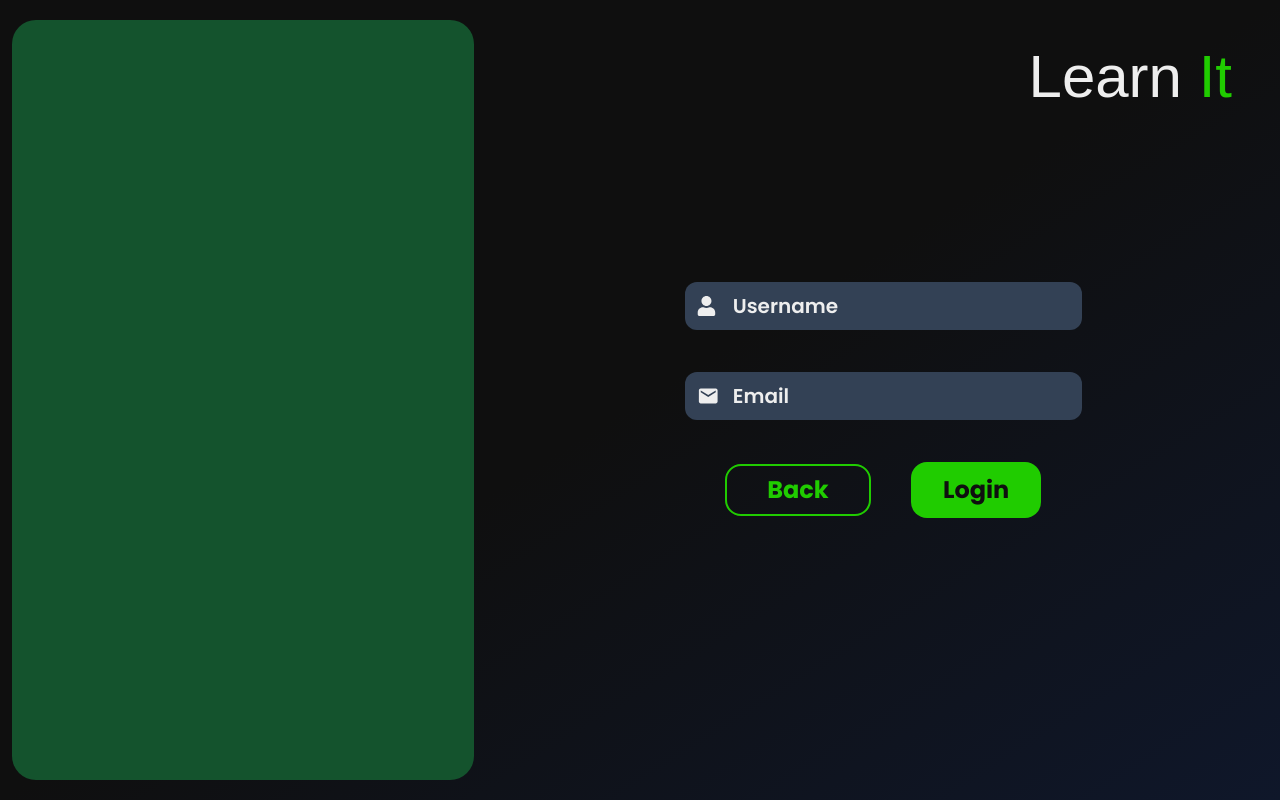
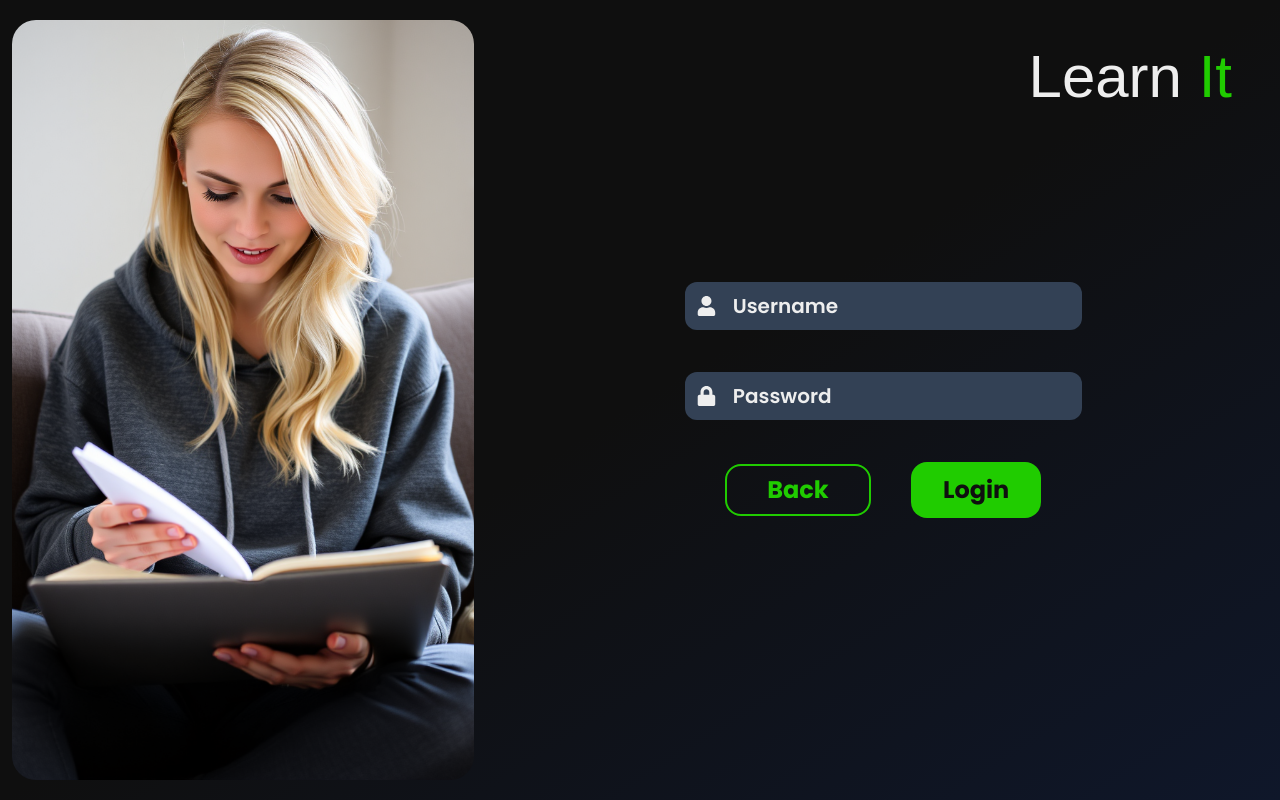
Before and after one commit to LeventeNagyWorks/LearnIt, a React (Vite) app in the folder learnit-app/: page /login in a window 1280 px wide. Built offline with nearby package versions, Linux system fonts and the light colour scheme; a web font is replaced by a local one.

Commit message:
Updated Login component: added Password component, replaced green div with girlReadingImage, and swapped Email with Password

```diff
--- a/learnit-app/src/components/loginAndRegistration/Login.jsx
+++ b/learnit-app/src/components/loginAndRegistration/Login.jsx
@@ -4,6 +4,8 @@ import { FaUser } from "react-icons/fa";
 import PrimaryButton from '../PrimaryButton';
 import BackButton from '../BackButton';
 import Email from './Email';
+import Password from './Password';
+import girlReadingImage from '../../images/girl_reading.png';
 
 const Login = () => {
 
@@ -13,7 +15,7 @@ const Login = () => {
   return (
     <div className='w-full h-screen flex bg-gradient-to-br from-cstm_bg_dark from-50% to-slate-900 font-poppins selection:bg-accent_green_dark'>
       <div className='w-[38%] h-full flex items-center justify-center'>
-        <div className='w-[95%] h-[95%] bg-green-900 rounded-3xl'></div>
+        <div className='w-[95%] h-[95%] rounded-3xl bg-cover bg-center bg-no-repeat' style={{backgroundImage: `url(${girlReadingImage})`}}></div>
       </div>
       <div className='w-[62%] h-full flex flex-col items-center justify-center'>
         <h1 className="absolute top-8 right-12 text-cstm_white lg:text-[60px] md:text-[50px] select-none font-poetsen">
@@ -37,7 +39,7 @@ const Login = () => {
                 />
             </div>
 
-            <Email />
+            <Password />
 
             <div className='w-full flex items-center justify-evenly'>
                 <BackButton to={'/'}/>
--- /dev/null
+++ b/learnit-app/src/components/loginAndRegistration/Password.jsx
@@ -0,0 +1,30 @@
+// eslint-disable-next-line no-unused-vars
+import React, { useState } from 'react'
+import { FaLock } from "react-icons/fa";
+
+const Password = () => {
+
+    const [isPasswordFocused, setIsPasswordFocused] = useState(false);
+    const [isPasswordEmpty, setIsPasswordEmpty] = useState(true);
+
+  return (
+    <div className='w-full h-12 bg-slate-700 rounded-xl flex justify-start items-center px-3 relative'>
+        <h2 className={`absolute font-semibold lg:text-xl duration-500 select-none
+            ${isPasswordFocused ? ' text-accent_green_dark' : ' text-cstm_white'}
+            ${isPasswordFocused || !isPasswordEmpty ? 'left-2 -top-8 ' : 'left-12 top-[10px]'}
+        `}>
+            Password
+        </h2>
+        <FaLock className={`w-5 h-5 duration-500 ${isPasswordFocused ? 'text-accent_green_dark' : 'text-cstm_white'}`}/>
+        <input
+            type="password"
+            onFocus={() => setIsPasswordFocused(true)}
+            onBlur={() => setIsPasswordFocused(false)}
+            onChange={(e) => setIsPasswordEmpty(e.target.value.length === 0)}
+            className={`w-full h-12 outline-none bg-transparent lg:text-xl rounded-xl px-3 caret-accent_green_dark ${isPasswordFocused ? 'text-accent_green_dark selection:text-cstm_bg_dark' : 'text-cstm_white'}`}
+        />
+    </div>
+  )
+}
+
+export default Password
```
Also changed, not shown: learnit-app/src/images/girl_reading.png (added).
